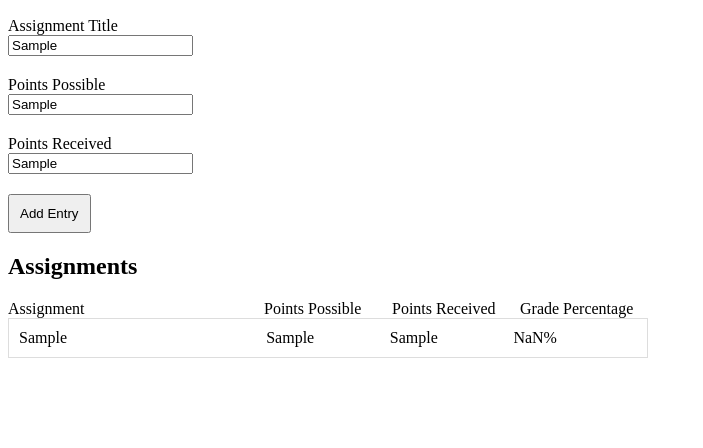
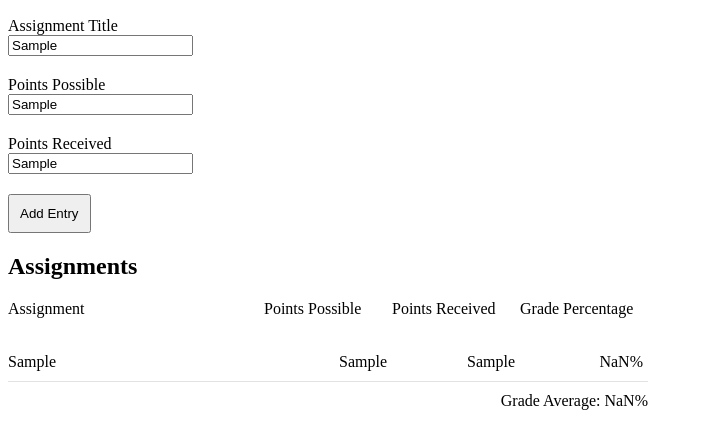
Before and after one commit to verdantpath/grade-book, a plain HTML site: page index.html in a window 1280 px wide. Both pictures are taken after typing "Sample", "Sample", "Sample" into the empty fields and a click on the button "Add Entry". Shown: the part 38-486 px from the top of the page, without its empty margins (0-703 px from the left). Drawn offline with nearby package versions, Linux system fonts and the light colour scheme.

Commit message:
updated all files

```diff
--- a/index.html
+++ b/index.html
@@ -25,9 +25,10 @@
       <span class="column-4">Grade Percentage</span>
     </div>
     <!-- end assignments-header -->
+
     </div>
     <!--end grade-table-->
-    <div id="grade-average"></div>
+    <div id="grade-average" class="clearfix">Grade Average: --</div>
   </section>
   <script src="https://code.jquery.com/jquery-1.12.4.min.js"></script>
   <script src="scripts.js"></script>
--- a/scripts.js
+++ b/scripts.js
@@ -4,9 +4,15 @@ const fieldPointsReceived = document.getElementById('points-received');
 const btnAddEntry = document.getElementById('submit');
 const outputContainer = document.getElementById('grade-table');
 const gradeAverageContainer = document.getElementById('grade-average');
-let gradeAverage = () => {
-
-};
+let gradeAverage = [];
+const gradeAverageCalculator = () => {
+  let sum = 0;
+  for ( let i = 0; i < gradeAverage.length; i++ ) {
+    sum += parseInt( gradeAverage[i], 10 );
+  }
+  let avg = sum/gradeAverage.length;
+  return `Grade Average: ${avg}%`;
+}
 
 const addEntry = (event) => {
   event.preventDefault();
@@ -16,7 +22,7 @@ const addEntry = (event) => {
     pointsPossible: fieldPointsPossible.value,
     pointsReceived: fieldPointsReceived.value,
     gradePercentage: () => {
-      return  Math.ceil((gradeEntry.pointsReceived / gradeEntry.pointsPossible) * 100) + '%';
+      return  Math.ceil((gradeEntry.pointsReceived / gradeEntry.pointsPossible) * 100);
     }
   };
 
@@ -24,14 +30,15 @@ const addEntry = (event) => {
     <span class="assignment-title column-1">${gradeEntry.assignmentTitle}</span>
     <span class="points-possible column-2">${gradeEntry.pointsPossible}</span>
     <span class="points-received column-3">${gradeEntry.pointsReceived}</span>
-    <span class="assignment-grade column-4">${gradeEntry.gradePercentage()}</span>
+    <span class="assignment-grade column-4">${gradeEntry.gradePercentage()}%</span>
   `;
 
   let assignmentContainer = document.createElement('div');
   assignmentContainer.className = 'assignment-container clearfix';
   assignmentContainer.innerHTML = output;
   outputContainer.appendChild(assignmentContainer);
-
+  gradeAverage.push(gradeEntry.gradePercentage());
+  gradeAverageContainer.innerHTML = gradeAverageCalculator();
 };
 
 btnAddEntry.addEventListener('click', addEntry);
--- a/style.css
+++ b/style.css
@@ -1,6 +1,25 @@
+* {
+  box-sizing: border-box;
+}
+.clearfix:after {
+  display: table;
+  clear: both;
+  content: '';
+}
+.assignments-header {
+  margin-bottom: 25px;
+}
 .assignment-container {
-  border: 1px solid #ddd;
-  padding: 10px;
+  border-bottom: 1px solid #e2e2e2;
+  padding: 10px 0;
+  margin-bottom: 10px
+}
+#grade-table {
+  max-width: 640px;
+}
+#grade-average {
+  max-width: 640px;
+  text-align:right;
 }
 label {
   display: block;
@@ -25,11 +44,9 @@ input {
   display: inline-block;
   float: left;
 }
-#grade-table {
-  max-width: 640px;
+.points-possible,
+.points-received,
+.assignment-grade {
+  text-align: right;
+  padding: 0 5px;
 }
-.clearfix:after {
-  display: table;
-  clear: both;
-  content: '';
-}
```
